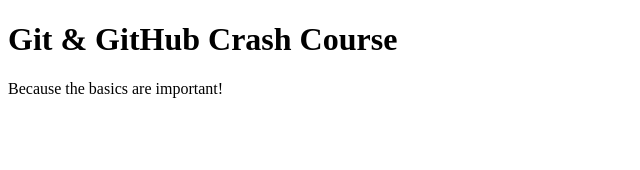
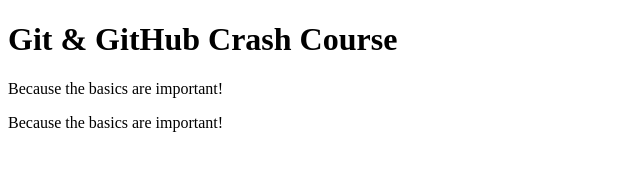
Before and after one commit to SI-RUI-ZHANG/git-project, a plain HTML site: page index.html in a window 1280 px wide. Shown: the whole page, without its empty margins (0-640 px from the left). Drawn offline with Linux system fonts and the light colour scheme.

Commit message:
add new paragraph

```diff
--- a/index.html
+++ b/index.html
@@ -9,5 +9,7 @@
   <body>
     <h1>Git & GitHub Crash Course</h1>
     <p>Because the basics are important!</p>
+    <p>Because the basics are important!</p>
   </body>
+
 </html>
```
